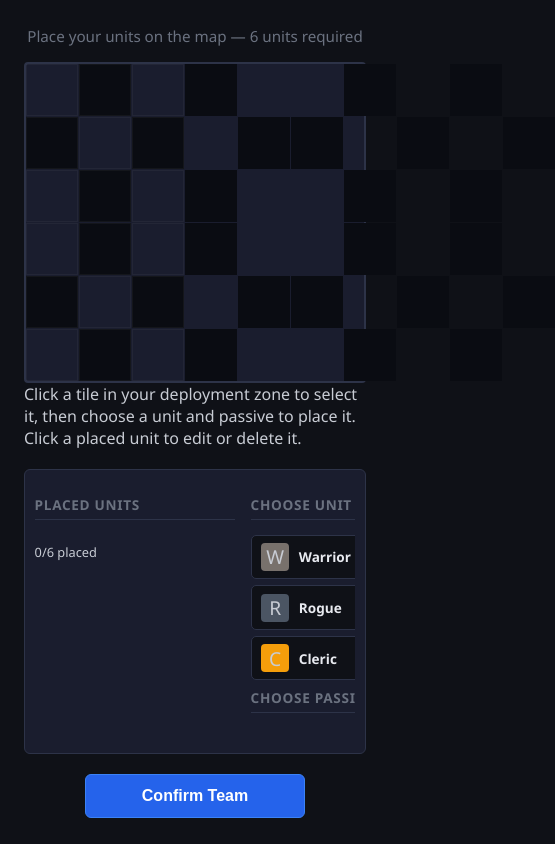
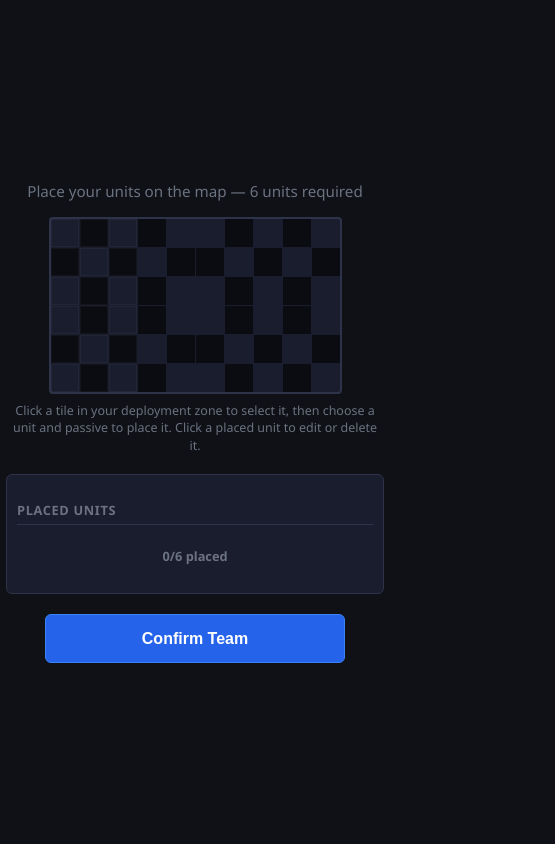
Before and after one commit to tehZevo/tactics, a React (Vite) app: page / in a window 390 px wide. Both pictures are taken after a click on the button "2 Players (Local)". Shown: the whole page, 555 px wide, since content can reach past the window. Built offline with nearby package versions, Linux system fonts and the light colour scheme.

Commit message:
Make game UI responsive for mobile

```diff
--- a/src/render/Battle.tsx
+++ b/src/render/Battle.tsx
@@ -9,12 +9,13 @@ import {
 } from "../state";
 import { SidePanel, TurnIndicator, UnitDetail, BattleLog } from "./components/BattleComponents";
 import { Board } from "./components/Board";
-import { useState, useEffect } from "react";
+import { useState, useEffect, useRef } from "react";
 
 let _isVsAI = getIsVsAI();
 
 export function Battle() {
   const [version, setVersion] = useState(0);
+  const isMobile = useIsMobile();
 
   useEffect(() => {
     return subscribe(() => {
@@ -35,8 +36,10 @@ export function Battle() {
 
   return (
     <div className="screen active battle-screen">
-      <SidePanel playerIndex={0} />
-      <SidePanel playerIndex={1} />
+      <div className="battle-top-row">
+        <SidePanel playerIndex={0} />
+        <SidePanel playerIndex={1} />
+      </div>
       <div className="battle-center">
         <TurnIndicator />
         <Board />
@@ -44,10 +47,20 @@ export function Battle() {
           End Turn
         </button>
       </div>
-      <div className="battle-right">
+      <div className="battle-bottom-row">
         <UnitDetail />
         <BattleLog />
       </div>
     </div>
   );
 }
+
+function useIsMobile() {
+  const [mobile, setMobile] = useState(typeof window !== "undefined" && window.innerWidth <= 768);
+  useEffect(() => {
+    const handler = () => setMobile(window.innerWidth <= 768);
+    window.addEventListener("resize", handler);
+    return () => window.removeEventListener("resize", handler);
+  }, []);
+  return mobile;
+}
--- a/src/render/components/Board.tsx
+++ b/src/render/components/Board.tsx
@@ -1,5 +1,6 @@
 /// <reference types="react" />
 import React from 'react';
+import { useState, useEffect, useRef } from 'react';
 import {
   state,
   getReachableTiles,
@@ -18,9 +19,42 @@ import {
 } from "../../data/index";
 import { getUnitMaxHp } from "../../state";
 
+function useContainerWidth(ref: React.RefObject<HTMLDivElement | null>) {
+  const [width, setWidth] = useState(0);
+
+  useEffect(() => {
+    const el = ref.current;
+    if (!el) return;
+
+    const update = () => {
+      const rect = el.getBoundingClientRect();
+      setWidth(rect.width);
+    };
+
+    update();
+    const observer = new ResizeObserver(update);
+    observer.observe(el);
+    return () => observer.disconnect();
+  }, []);
+
+  return width;
+}
+
 export function Board() {
   const map = currentMap();
   const tiles: React.ReactElement[] = [];
+  const containerRef = useRef<HTMLDivElement>(null);
+  const containerWidth = useContainerWidth(containerRef);
+
+  const maxTileSize = Math.floor((containerWidth - 8) / BOARD_COLS);
+  const tileSize = Math.min(Math.max(maxTileSize, 28), 52);
+  const gap = Math.min(Math.max(tileSize * 0.02, 1), 2);
+  const unitSize = Math.max(Math.floor(tileSize * 0.78), 22);
+  const hpBarWidth = Math.max(Math.floor(unitSize * 0.8), 16);
+  const apDotSize = Math.max(Math.floor(unitSize * 0.1), 3);
+  const tuFontSize = Math.max(Math.floor(tileSize * 0.5), 9);
+  const tuHpBarHeight = Math.max(Math.floor(unitSize * 0.08), 2);
+  const tuHpBarGap = Math.max(Math.floor(unitSize * 0.04), 1);
 
   for (let r = 0; r < BOARD_ROWS; r++) {
     for (let c = 0; c < BOARD_COLS; c++) {
@@ -115,21 +149,36 @@ export function Board() {
         const apDots: React.ReactElement[] = [];
         for (let d = 0; d < MAX_AP; d++) {
           apDots.push(
-            <div className={"tu-ap-dot" + (d < unit.ap ? " filled" : "")} />
+            <div
+              key={d}
+              className={"tu-ap-dot" + (d < unit.ap ? " filled" : "")}
+              style={{ width: `${apDotSize}px`, height: `${apDotSize}px` }}
+            />
           );
         }
 
         unitDiv = (
           <div
             className={unitClasses.join(" ")}
-            style={{ background: td.color }}
+            style={{
+              background: td.color,
+              width: `${unitSize}px`,
+              height: `${unitSize}px`,
+              fontSize: `${tuFontSize}px`,
+            }}
           >
             <div className="tu-name">{td.icon}</div>
             {unit.invulnerable && <div className="tu-invulnerable">?</div>}
-            <div className="tu-hp-bar">
-              <div className={hpFillClasses.join(" ")} style={{ width: `${hpPct}%` }} />
+            <div
+              className={hpBarClasses.join(" ")}
+              style={{ width: `${hpBarWidth}px`, height: `${tuHpBarHeight}px` }}
+            >
+              <div
+                className={hpFillClasses.join(" ")}
+                style={{ width: `${hpPct}%` }}
+              />
             </div>
-            <div className="tu-ap-dots">{apDots}</div>
+            <div className="tu-ap-dots" style={{ gap: `${Math.max(tuHpBarGap, 1)}px` }}>{apDots}</div>
           </div>
         );
       }
@@ -138,6 +187,7 @@ export function Board() {
         <div
           key={`${r}-${c}`}
           className={tileClasses.join(" ")}
+          style={{ width: `${tileSize}px`, height: `${tileSize}px` }}
           onClick={() => {
             if (state.screen === "deploy" || state.screen === "teamSelect") {
               placeUnit(r, c);
@@ -153,8 +203,15 @@ export function Board() {
   }
 
   return (
-    <div className="board-wrapper">
-      <div className="board" style={{ gridTemplateColumns: `repeat(${BOARD_COLS}, 52px)`, gridTemplateRows: `repeat(${BOARD_ROWS}, 52px)` }}>
+    <div className="board-wrapper" ref={containerRef}>
+      <div
+        className="board"
+        style={{
+          gridTemplateColumns: `repeat(${BOARD_COLS}, ${tileSize}px)`,
+          gridTemplateRows: `repeat(${BOARD_ROWS}, ${tileSize}px)`,
+          gap: `${gap}px`,
+        }}
+      >
         {tiles}
       </div>
     </div>
--- a/src/styles.css
+++ b/src/styles.css
@@ -12,11 +12,13 @@ body {
   color: #c8ccd4;
   min-height: 100vh;
   overflow: hidden;
+  -webkit-text-size-adjust: 100%;
+  -webkit-tap-highlight-color: transparent;
 }
 
 #app {
   width: 100vw;
-  height: 100vh;
+  height: 100dvh;
   display: flex;
   flex-direction: column;
 }
@@ -812,10 +814,58 @@ body {
   color: #4b5563;
 }
 
+.map-section {
+  flex: 1 1 auto;
+  display: flex;
+  flex-direction: column;
+  align-items: center;
+  gap: 0.5rem;
+}
+.map-instructions {
+  font-size: 0.78rem;
+  color: #6b7280;
+  text-align: center;
+  max-width: 400px;
+  line-height: 1.4;
+}
+.placed-count {
+  font-size: 0.8rem;
+  color: #6b7280;
+  font-weight: 600;
+  text-align: center;
+}
+.preview-edit-actions {
+  margin-top: 0.5rem;
+}
+.preview-delete-btn {
+  padding: 0.4rem 0.8rem;
+  background: #dc2626;
+  color: #fff;
+  border: none;
+  border-radius: 4px;
+  font-weight: 600;
+  cursor: pointer;
+  font-size: 0.8rem;
+  min-height: 36px;
+  width: 100%;
+}
+.preview-delete-btn:hover {
+  background: #b91c1c;
+}
+
 /* ---- Battle ---- */
 .battle-screen {
-  flex-direction: row;
+  flex-direction: column;
   padding: 0.5rem;
+  gap: 0.5rem;
+}
+.battle-top-row {
+  display: flex;
+  gap: 0.5rem;
+}
+.battle-bottom-row {
+  display: flex;
+  flex-direction: column;
   gap: 0.5rem;
 }
 .battle-left {
@@ -1206,3 +1256,184 @@ body {
 .tile.heal {
   animation: flash-green 0.4s ease;
 }
+
+/* ---- Responsive / Mobile ---- */
+@media (max-width: 768px) {
+  .title-screen h1 {
+    font-size: 2.5rem;
+  }
+  .title-screen .subtitle {
+    font-size: 0.95rem;
+  }
+  .btn {
+    min-width: auto;
+    width: 90vw;
+    max-width: 300px;
+    padding: 0.85rem 1.5rem;
+    font-size: 1.05rem;
+    min-height: 48px;
+  }
+  .team-select {
+    padding: 0.75rem;
+  }
+  .team-select-layout {
+    grid-template-columns: 1fr;
+    max-height: none;
+  }
+  .unit-cards {
+    grid-template-columns: repeat(3, 1fr);
+    max-height: none;
+  }
+  .passive-grid {
+    grid-template-columns: repeat(3, 1fr);
+  }
+  .map-section {
+    order: -1;
+  }
+  .side-panel {
+    max-height: none;
+    overflow-y: visible;
+  }
+  .battle-screen {
+    flex-direction: column;
+    padding: 0.35rem;
+    gap: 0.35rem;
+  }
+  .battle-top-row {
+    flex-direction: row;
+    flex-wrap: wrap;
+  }
+  .battle-bottom-row {
+    flex-direction: column;
+  }
+  .battle-center {
+    gap: 0.35rem;
+  }
+  .side-panel {
+    flex: 1 1 45%;
+    max-height: 180px;
+    font-size: 0.75rem;
+  }
+  .side-panel h4 {
+    font-size: 0.8rem;
+  }
+  .unit-detail,
+  .battle-log {
+    width: 100%;
+  }
+  .battle-log {
+    height: 100px;
+  }
+  .side-unit .su-info {
+    min-width: 0;
+  }
+  .deployment-screen {
+    padding: 0.5rem;
+    gap: 0.4rem;
+  }
+  .deployment-topbar {
+    font-size: 0.8rem;
+    gap: 0.5rem;
+    flex-wrap: wrap;
+    justify-content: center;
+  }
+  .deployment-topbar .turn-text {
+    font-size: 0.85rem;
+  }
+  .deployment-board-area {
+    flex-direction: column;
+    align-items: stretch;
+  }
+  .deployment-info {
+    width: 100%;
+    max-height: 220px;
+    overflow-y: auto;
+  }
+  .unit-preview {
+    font-size: 0.75rem;
+  }
+}
+
+@media (max-width: 480px) {
+  .title-screen h1 {
+    font-size: 2rem;
+    letter-spacing: 0.1em;
+  }
+  .title-screen {
+    gap: 1.25rem;
+  }
+  .btn {
+    padding: 0.9rem 1rem;
+    font-size: 1rem;
+  }
+  .team-select {
+    padding: 0.4rem;
+  }
+  .team-select h2 {
+    font-size: 1.2rem;
+  }
+  .phase-label {
+    font-size: 0.8rem;
+  }
+  .unit-card {
+    padding: 0.5rem 0.4rem;
+    min-height: 44px;
+  }
+  .unit-card .unit-icon {
+    width: 24px;
+    height: 24px;
+    font-size: 1rem;
+  }
+  .unit-card .unit-name {
+    font-size: 0.75rem;
+  }
+  .passive-grid-btn-inner {
+    padding: 0.5rem 0.3rem;
+    font-size: 0.65rem;
+    min-height: 36px;
+  }
+  .roster-unit {
+    padding: 0.5rem 0.5rem;
+    min-height: 44px;
+  }
+  .deployment-roster-item {
+    min-height: 44px;
+    padding: 0.5rem;
+  }
+  .deployment-topbar .turn-text {
+    font-size: 0.75rem;
+  }
+  .battle-screen {
+    padding: 0.25rem;
+    gap: 0.25rem;
+  }
+  .side-panel {
+    flex: 1 1 100%;
+    max-height: 120px;
+  }
+  .side-unit .su-name {
+    font-size: 0.7rem;
+  }
+  .side-unit .su-hp,
+  .side-unit .su-ap {
+    font-size: 0.6rem;
+  }
+  .unit-detail {
+    font-size: 0.72rem;
+  }
+  .battle-log {
+    height: 80px;
+    font-size: 0.7rem;
+  }
+  .turn-indicator {
+    font-size: 0.8rem;
+  }
+  .end-turn-btn {
+    min-height: 48px;
+    padding: 0.6rem 1.2rem;
+    font-size: 0.95rem;
+  }
+  .victory-screen h1 {
+    font-size: 2rem;
+  }
+}
```
